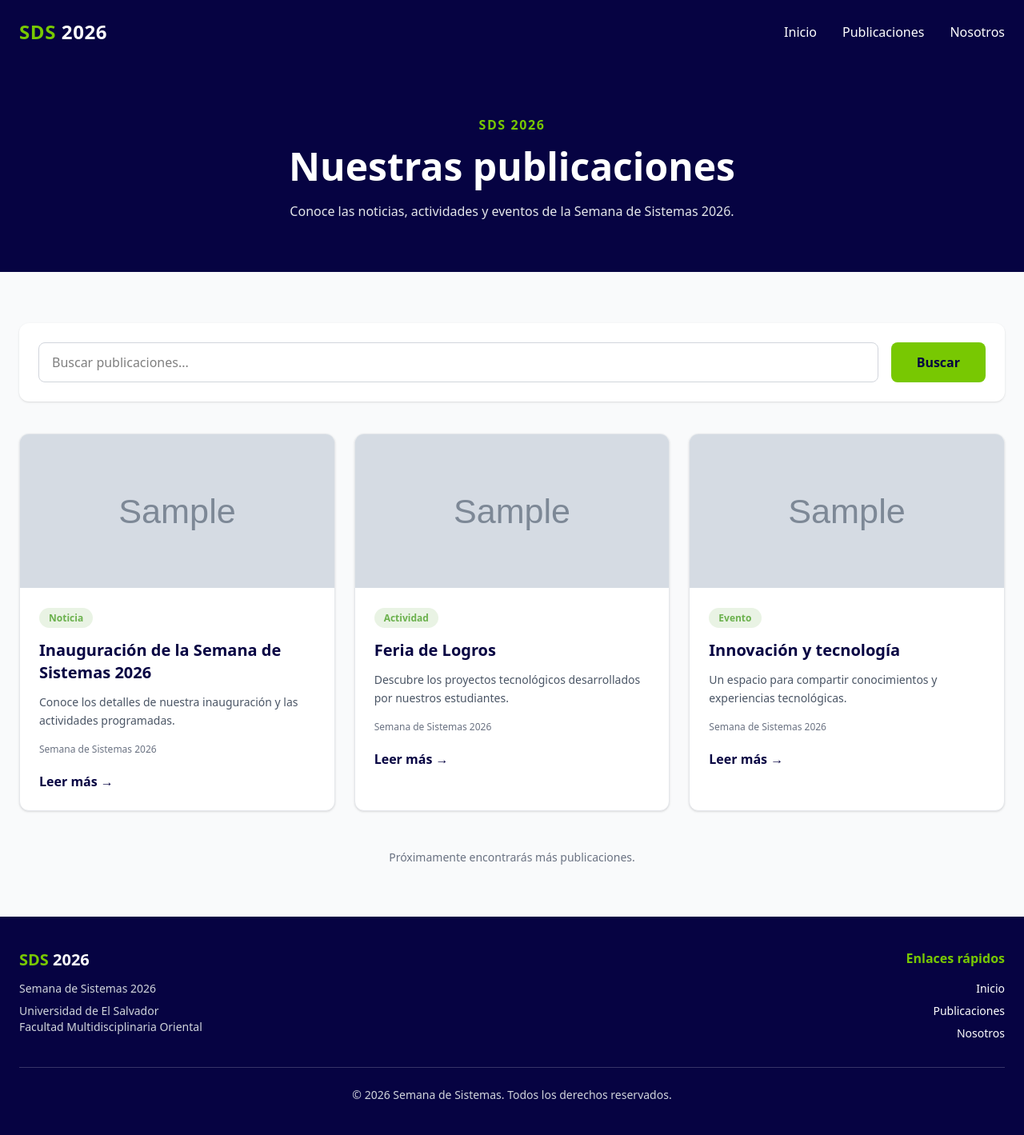
After one commit to Osiris30/SDS-26, a Laravel app: template resources/views/post/index.blade.php in a window 1280 px wide. The commit adds this page. Shown: the whole page at 80% size. Run offline with Laravel 12, Linux system fonts and the light colour scheme; the template is opened without the code that fills it: most values are stand-ins (such as "Sample title", 1, 10 or a date in 2020); grey boxes marked "Sample" are stand-in pictures; style sheets or scripts are compiled from the project's sources.

Commit message:
Completar navbar y vista de publicaciones

```diff
--- a/resources/views/components/navbar.blade.php
+++ b/resources/views/components/navbar.blade.php
@@ -1,30 +1,88 @@
 
-<header class="bg-azul-oscuro text-white">
-    <nav class="mx-auto flex max-w-7xl items-center justify-between px-6 py-5">
+<header class="bg-azul-oscuro text-white shadow-md">
+    <nav class="mx-auto max-w-7xl px-6">
 
+        <div class="flex h-20 items-center justify-between">
 
-        <a href="/" class="text-xl font-bold">
-            <span class="text-verde-claro">SDS</span> 2026
+            <!-- LOGO -->
+            <a href="{{ route('home') }}"
+               class="text-2xl font-bold tracking-wide">
+
+                <span class="text-verde-claro">SDS</span>
+                <span class="text-white">2026</span>
+
             </a>
 
+            <!-- MENÚ PARA COMPUTADORAS -->
+            <div class="hidden items-center gap-8 md:flex">
 
-        <div class="flex items-center gap-6 text-sm font-medium">
+                <a href="{{ route('home') }}"
+                   class="font-medium transition hover:text-verde-claro">
+                    Inicio
+                </a>
 
-            <a href="/"
+                <a href="{{ route('home') }}#publicaciones"
+                   class="font-medium transition hover:text-verde-claro">
+                    Publicaciones
+                </a>
+
+                <a href="{{ route('home') }}#nosotros"
+                   class="font-medium transition hover:text-verde-claro">
+                    Nosotros
+                </a>
+
+            </div>
+
+            <!-- BOTÓN PARA CELULARES -->
+            <button
+                type="button"
+                id="menu-toggle"
+                class="rounded-lg border border-white/20 p-2 md:hidden"
+                aria-label="Abrir menú"
+                aria-expanded="false"
+                aria-controls="mobile-menu">
+
+                <svg xmlns="http://www.w3.org/2000/svg"
+                     class="h-6 w-6"
+                     fill="none"
+                     viewBox="0 0 24 24"
+                     stroke="currentColor">
+
+                    <path stroke-linecap="round"
+                          stroke-linejoin="round"
+                          stroke-width="2"
+                          d="M4 6h16M4 12h16M4 18h16" />
+
+                </svg>
+
+            </button>
+
+        </div>
+
+        <!-- MENÚ DESPLEGABLE PARA CELULARES -->
+        <div id="mobile-menu"
+             class="hidden border-t border-white/20 pb-5 md:hidden">
+
+            <div class="flex flex-col gap-4 pt-5">
+
+                <a href="{{ route('home') }}"
                    class="transition hover:text-verde-claro">
                     Inicio
                 </a>
 
-            <a href="/#publicaciones"
+                <a href="{{ route('home') }}#publicaciones"
                    class="transition hover:text-verde-claro">
                     Publicaciones
                 </a>
 
-            <a href="/#nosotros"
+                <a href="{{ route('home') }}#nosotros"
                    class="transition hover:text-verde-claro">
                     Nosotros
                 </a>
 
             </div>
+
+        </div>
+
     </nav>
 </header>
--- /dev/null
+++ b/resources/views/post/index.blade.php
@@ -0,0 +1,93 @@
+
+@extends('layouts.app')
+
+@section('title', 'Publicaciones | Semana de Sistemas 2026')
+
+@section('content')
+
+<!-- ENCABEZADO -->
+<section class="bg-azul-oscuro px-6 py-16 text-white">
+    <div class="mx-auto max-w-7xl text-center">
+
+        <span class="font-semibold tracking-widest text-verde-claro">
+            SDS 2026
+        </span>
+
+        <h1 class="mt-4 text-4xl font-bold md:text-5xl">
+            Nuestras publicaciones
+        </h1>
+
+        <p class="mx-auto mt-5 max-w-2xl text-gray-200">
+            Conoce las noticias, actividades y eventos
+            de la Semana de Sistemas 2026.
+        </p>
+
+    </div>
+</section>
+
+<!-- LISTADO DE PUBLICACIONES -->
+<section class="bg-gray-50 px-6 py-16">
+    <div class="mx-auto max-w-7xl">
+
+        <!-- BUSCADOR VISUAL -->
+        <div class="mb-10 rounded-xl bg-white p-6 shadow-sm">
+
+            <form action="{{ url('/publicaciones') }}"
+                  method="GET"
+                  class="flex flex-col gap-4 md:flex-row">
+
+                <input
+                    type="search"
+                    name="buscar"
+                    value="{{ request('buscar') }}"
+                    placeholder="Buscar publicaciones..."
+                    class="w-full rounded-lg border border-gray-300 px-4 py-3 outline-none focus:border-verde"
+                >
+
+                <button
+                    type="submit"
+                    class="rounded-lg bg-verde-claro px-8 py-3 font-semibold text-azul-oscuro transition hover:bg-verde">
+                    Buscar
+                </button>
+
+            </form>
+
+        </div>
+
+        <!-- TARJETAS -->
+        <div class="grid grid-cols-1 gap-6 md:grid-cols-2 lg:grid-cols-3">
+
+            <x-card
+                titulo="Inauguración de la Semana de Sistemas 2026"
+                categoria="Noticia"
+                descripcion="Conoce los detalles de nuestra inauguración y las actividades programadas."
+                fecha="Semana de Sistemas 2026"
+            />
+
+            <x-card
+                titulo="Feria de Logros"
+                categoria="Actividad"
+                descripcion="Descubre los proyectos tecnológicos desarrollados por nuestros estudiantes."
+                fecha="Semana de Sistemas 2026"
+            />
+
+            <x-card
+                titulo="Innovación y tecnología"
+                categoria="Evento"
+                descripcion="Un espacio para compartir conocimientos y experiencias tecnológicas."
+                fecha="Semana de Sistemas 2026"
+            />
+
+        </div>
+
+        <!-- MENSAJE INFORMATIVO -->
+        <div class="mt-12 text-center">
+            <p class="text-sm text-gray-500">
+                Próximamente encontrarás más publicaciones.
+            </p>
+        </div>
+
+    </div>
+</section>
+
+@endsection
```
Also changed, not shown: resources/js/app.js (+41 -0 lines). Lines whose indentation alone changed are shown as unchanged.
